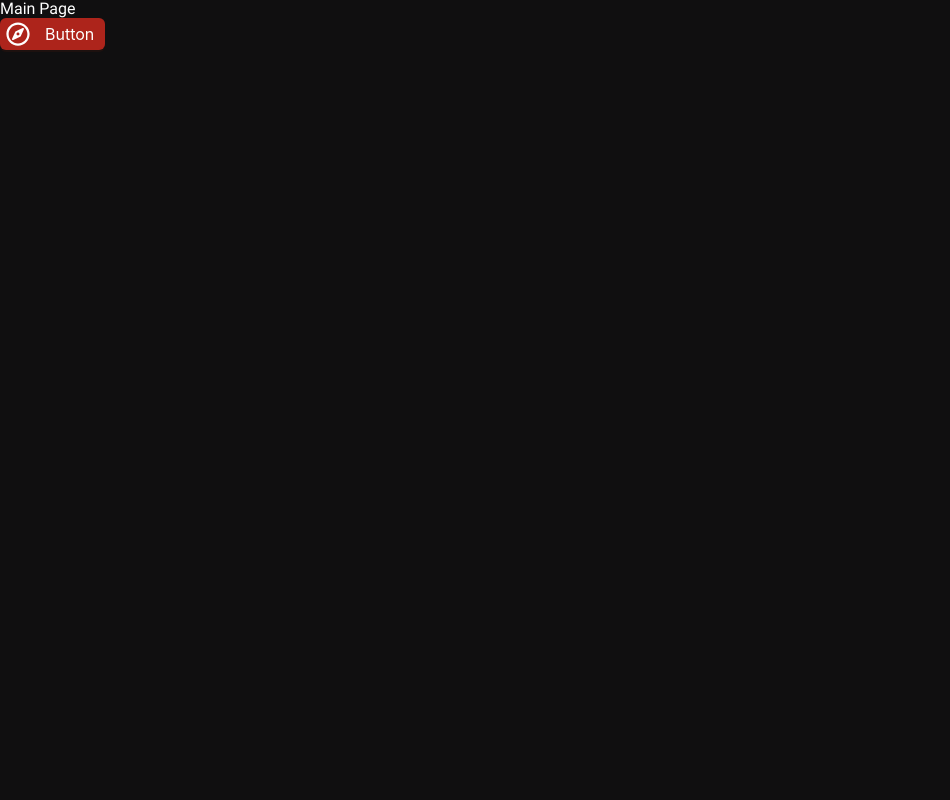
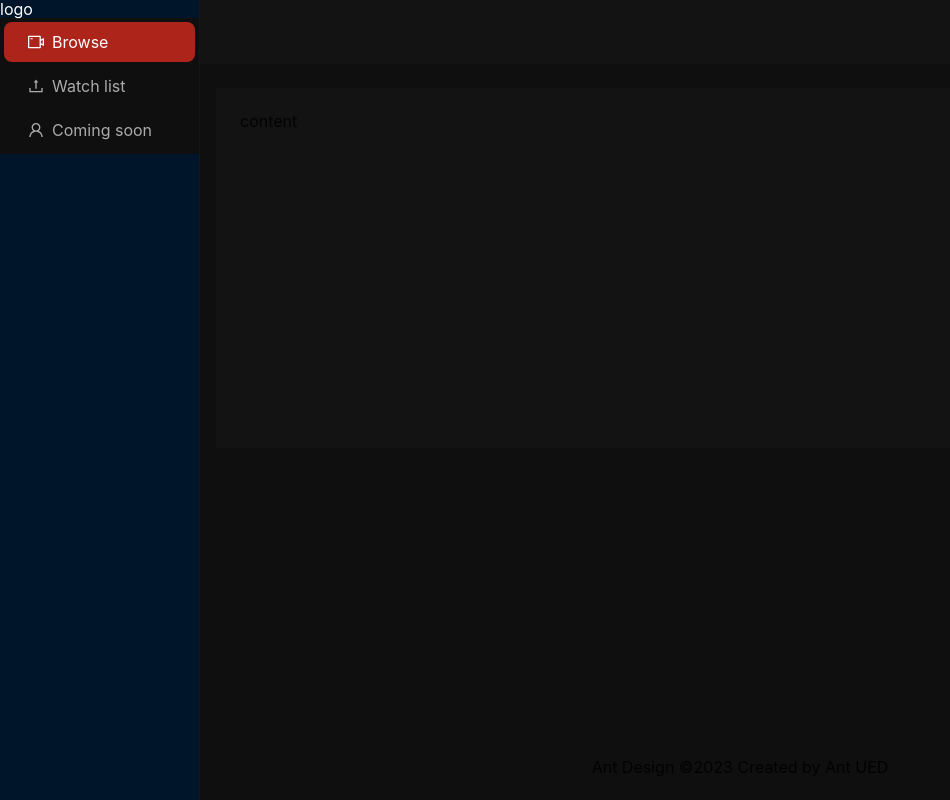
Before and after one commit to zeroqs/MovieMania, a React app: page / in a window 1280 px wide. Shown: the whole page, without its empty margins (0-950 px from the left). Built offline with nearby package versions, Linux system fonts and the light colour scheme; the HTML template or start-up script is replaced by a standard one.

Commit message:
🛸 add stylelint, base style 'main page' 🛸

```diff
--- a/src/app/providers/AntdConfig/ui/AntdWrapper.tsx
+++ b/src/app/providers/AntdConfig/ui/AntdWrapper.tsx
@@ -3,6 +3,17 @@ import { ConfigProvider, ThemeConfig } from 'antd'
 import { ProviderProps } from '@/shared/types/types'
 
 const theme: ThemeConfig = {
+  components: {
+    Menu: {
+      darkItemBg: '#100f10',
+      colorBgBase: '#100f10',
+      colorBgContainer: '#100f10',
+      colorBgLayout: '#100f10',
+    },
+    Layout: {
+      colorBgHeader: '#100f10',
+    },
+  },
   token: {
     colorPrimary: '#ad241b',
     colorInfo: '#fff',
@@ -10,6 +21,8 @@ const theme: ThemeConfig = {
     fontSize: 16,
     colorTextDescription: '#fff',
     colorTextHeading: '#fff',
+    colorBgLayout: '#100f10',
+    colorBgBase: '#141313',
   },
 }
 
--- a/src/app/styles/index.scss
+++ b/src/app/styles/index.scss
@@ -3,6 +3,7 @@
 
 $base-color: #fff;
 $base-bg-color: #100f10;
+
 
 #root {
   position: relative;
@@ -10,8 +11,9 @@ $base-bg-color: #100f10;
 }
 
 html {
-  font-family: 'Roboto', sans-serif;
+  font-family: Roboto, sans-serif;
   color: $base-color;
+
 }
 
 body {
@@ -22,10 +24,7 @@ body {
 
 a {
   cursor: pointer;
-
   text-decoration: none;
-
   background-color: transparent;
-
   transition: color 0.2s ease;
 }
--- a/src/pages/MainPage/MainPage.tsx
+++ b/src/pages/MainPage/MainPage.tsx
@@ -1,13 +1,72 @@
-import { FaRegCompass } from 'react-icons/fa'
+import {
+  UploadOutlined,
+  UserOutlined,
+  VideoCameraOutlined,
+} from '@ant-design/icons'
+import { Layout, Menu, MenuProps, theme } from 'antd'
+import React from 'react'
 
-import { Button } from '@/shared/ui'
+const { Header, Content, Footer, Sider } = Layout
+type MenuItem = Required<MenuProps>['items'][number]
+
+function getItem(
+  label: React.ReactNode,
+  key: React.Key,
+  icon?: React.ReactNode,
+  children?: MenuItem[],
+): MenuItem {
+  return {
+    key,
+    icon,
+    children,
+    label,
+  } as MenuItem
+}
+
+const items: MenuItem[] = [
+  getItem('Browse', '1', <VideoCameraOutlined />),
+  getItem('Watch list', '2', <UploadOutlined />),
+  getItem('Coming soon', '3', <UserOutlined />),
+]
 
 const MainPage = () => {
+  const {
+    token: { colorBgContainer },
+  } = theme.useToken()
+
   return (
-    <>
-      Main Page
-      <Button leftItem={<FaRegCompass size="24px" />}>Button</Button>
-    </>
+    <Layout style={{ minHeight: '100vh' }}>
+      <Sider
+        breakpoint="lg"
+        collapsedWidth="0"
+        style={{ borderRight: '1px solid #161616' }}
+      >
+        <div className="demo-logo-vertical">logo</div>
+        <Menu
+          theme="dark"
+          defaultSelectedKeys={['1']}
+          mode="inline"
+          items={items}
+        />
+      </Sider>
+      <Layout>
+        <Header style={{ padding: 0, background: colorBgContainer }} />
+        <Content style={{ margin: '24px 16px 0' }}>
+          <div
+            style={{
+              padding: 24,
+              minHeight: 360,
+              background: colorBgContainer,
+            }}
+          >
+            content
+          </div>
+        </Content>
+        <Footer style={{ textAlign: 'center' }}>
+          Ant Design ©2023 Created by Ant UED
+        </Footer>
+      </Layout>
+    </Layout>
   )
 }
 
```
Also changed, not shown: package.json (+8 -1 lines), .stylelintrc.json (added), src/pages/MainPage/MainPage.module.scss (added), 1 other file (tests, documents, lock files or other folders).
